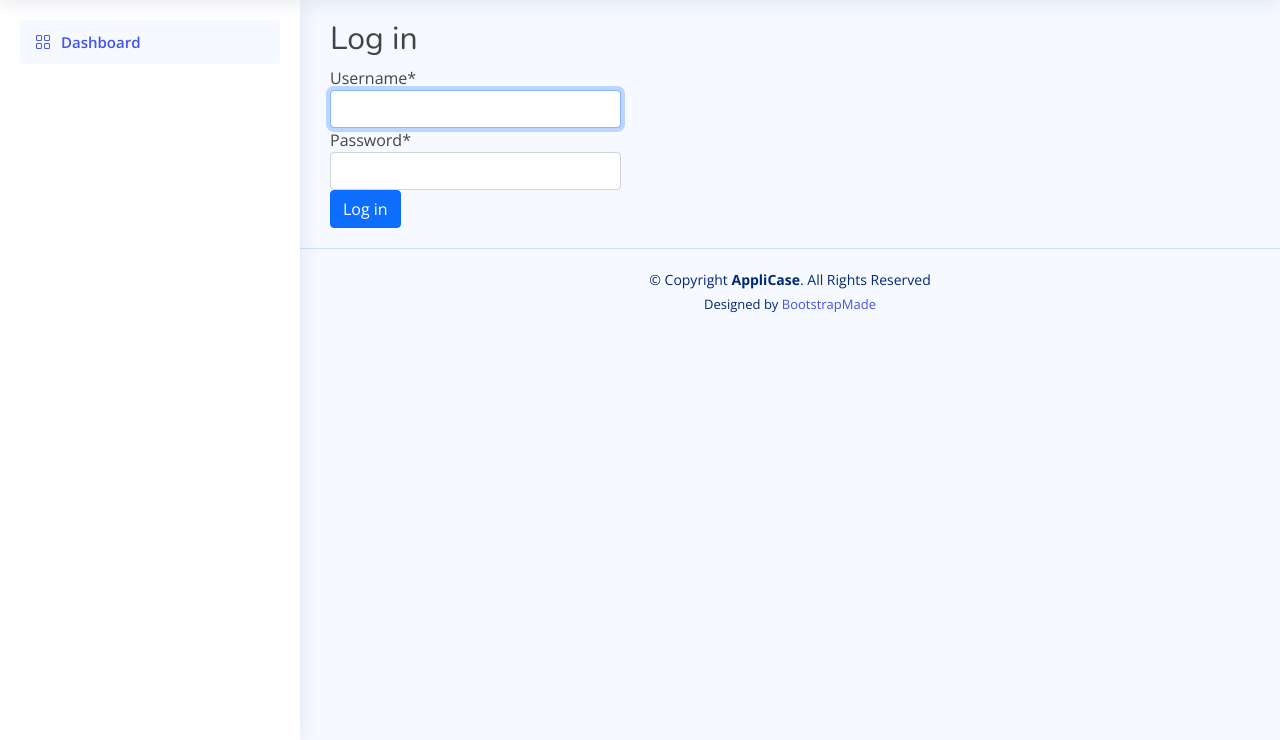
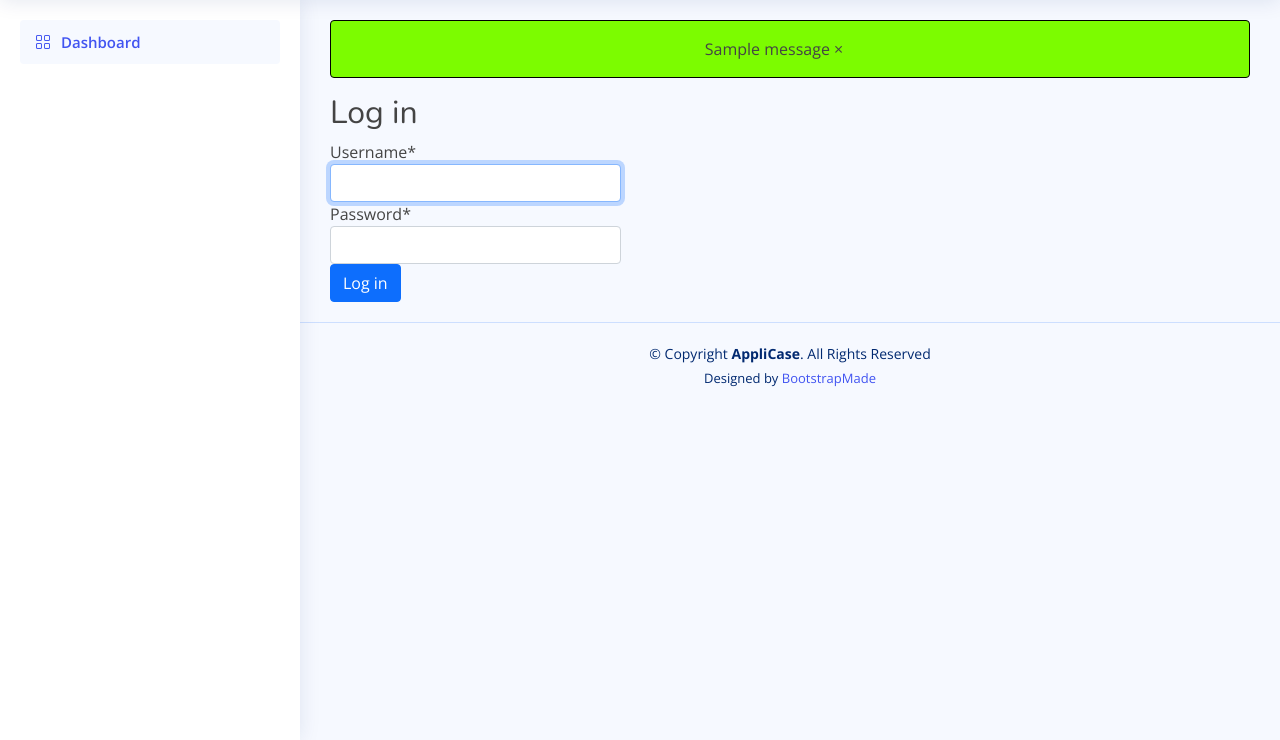
Before and after one commit to prod00/CSDS_395, a Django app: page /accounts/login/?next=/interests/ in a window 1280 px wide. Shown: the part 60-800 px from the top of the page. Run offline with Django 3.2, Linux system fonts and the light colour scheme; a user stored in the database is signed in; data comes from the database, SQL or seed files in the repository; both versions use the stored data as it was after the commit; tables that the repository leaves empty hold one stand-in row (values such as "Sample post"); one stand-in notice (Sample message) is shown; some libraries are stand-ins or nearby versions.

Commit message:
Bug/style fixing for Demo (Exact code used in demo)

```diff
--- a/templates/applicase/base.html
+++ b/templates/applicase/base.html
@@ -6,7 +6,7 @@
   <meta charset="utf-8">
   <meta content="width=device-width, initial-scale=1.0" name="viewport">
 
-  <title>Dashboard - NiceAdmin Bootstrap Template</title>
+  <title>AppliCase</title>
   <meta content="" name="description">
   <meta content="" name="keywords">
 
@@ -155,6 +155,13 @@
   </aside><!-- End Sidebar-->
 
   <main id="main" class="main">
+  {% for message in messages %}
+                <div class="alert {{ message.tags }} alert-dismissible fade show" role="alert" style="background-color: lawngreen; border-color: black; text-align: center;">
+                  {{ message }}
+                    <span aria-hidden="true">&times;</span>
+                  </button>
+                </div>
+              {% endfor %}
       {% block content %}
     {% endblock %}
 
--- a/templates/applicase/student_home.html
+++ b/templates/applicase/student_home.html
@@ -56,7 +56,7 @@
                         <div class="ps-3">
                           <h6>{{ application.position.description }}</h6>
                             <br>
-                          <span class="text-success small pt-1 fw-bold">Posted by {{ application.position.user.get_full_name }}</span> <span class="text-muted small pt-2 ps-1"><i>on {{ application.post.date_posted }}</i></span>
+                          <span class="text-success small pt-1 fw-bold">Posted by {{ application.position.user.get_full_name }}</span> <span class="text-muted small pt-2 ps-1"><i>on {{ application.position.date_posted }}</i></span>
 
                         </div>
                     </div>
```
Also changed, not shown: db.sqlite3.
